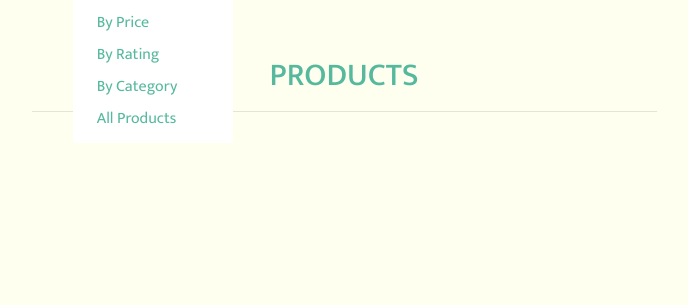
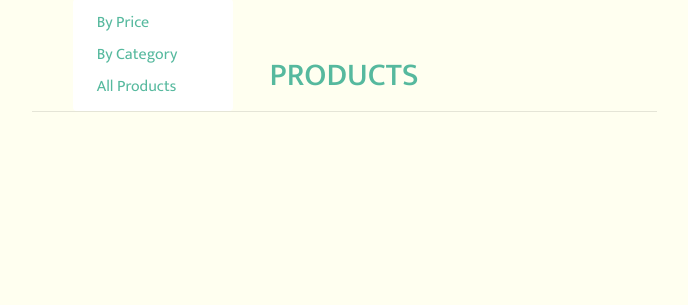
Before and after one commit to Allwrightben/natures-elixir, a Django app: page /products/ in a window 1280 px wide, after a click on "All Products". Shown: the part 123-428 px from the top of the page, without its empty margins (296-984 px from the left). Run offline with Django 5.2, Linux system fonts and the light colour scheme; data that the repository does not hold is empty; some libraries are stand-ins or nearby versions.

Commit message:
Complete nav links, Search and filter

```diff
--- a/products/views.py
+++ b/products/views.py
@@ -1,13 +1,57 @@
 from django.shortcuts import render, get_object_or_404, redirect, reverse
 from .models import Product, Vote
 from django.contrib import messages
+from django.db.models import Q
+from django.db.models.functions import Lower
 
-# Create your views here.
+from .models import Product, Category
 
 def all_products(request):
     """ A view to show all products, including sorting and search queries """
 
     products = Product.objects.all()
+    query = None
+    categories = None
+    sort = None
+    direction = None
+
+    if request.GET:
+        if 'sort' in request.GET:
+            sortkey = request.GET['sort']
+            sort = sortkey
+            if sortkey == 'name':
+                sortkey = 'lower_name'
+                products = products.annotate(lower_name=Lower('name'))
+            if sortkey == 'category':
+                sortkey = 'category__name'
+            if 'direction' in request.GET:
+                direction = request.GET['direction']
+                if direction == 'desc':
+                    sortkey = f'-{sortkey}'
+            products = products.order_by(sortkey)
+
+        if 'category' in request.GET:
+            categories = request.GET['category'].split(',')
+            products = products.filter(category__name__in=categories)
+            categories = Category.objects.filter(name__in=categories)
+
+        if 'q' in request.GET:
+            query = request.GET['q']
+            if not query:
+                messages.error(request, "You didn't enter any search criteria!")
+                return redirect(reverse('products'))
+
+            queries = Q(name__icontains=query) | Q(description__icontains=query)
+            products = products.filter(queries)
+
+    current_sorting = f'{sort}_{direction}'
+
+    context = {
+        'products': products,
+        'search_term': query,
+        'current_categories': categories,
+        'current_sorting': current_sorting,
+    }
 
     context = {
         'products': products,
--- a/templates/base.html
+++ b/templates/base.html
@@ -38,7 +38,7 @@
                 </a>
             </div>
             <div class="col-12 col-lg-4 my-auto py-1 py-lg-0">
-                <form method="GET" action="">
+                <form method="GET" action="{% url 'products' %}">
                     <div class="input-group w-100">
                         <input class="form-control border border-black searchbar text-green mr-1" type="text" name="q" placeholder="Search our products...">
                         <div class="input-group-append">
--- a/templates/includes/main-nav.html
+++ b/templates/includes/main-nav.html
@@ -5,9 +5,8 @@
                 All Products
             </a>
             <div class="dropdown-menu border-0" aria-labelledby="all-products-link">
-                <a href="" class="dropdown-item text-green">By Price</a>
-                <a href="" class="dropdown-item text-green">By Rating</a>
-                <a href="" class="dropdown-item text-green">By Category</a>
+                <a href="{% url 'products' %}?sort=price&direction=asc" class="dropdown-item text-green">By Price</a>
+                <a href="{% url 'products' %}?sort=category&direction=asc" class="dropdown-item text-green">By Category</a>
                 <a href="{% url 'products' %}" class="dropdown-item text-green">All Products</a>
             </div>
         </li>
@@ -17,26 +16,26 @@
                 CBD
             </a>
             <div class="dropdown-menu border-0" aria-labelledby="CBD-link">
-                <a href="" class="dropdown-item text-green">CBD Extracts</a>
-                <a href="" class="dropdown-item text-green">CBD Food</a>
-                <a href="" class="dropdown-item text-green">All CBD Products</a>
+                <a href="{% url 'products' %}?category=cbd_extracts" class="dropdown-item text-green">CBD Extracts</a>
+                <a href="{% url 'products' %}?category=cbd_food" class="dropdown-item text-green">CBD Food</a>
+                <a href="{% url 'products' %}?category=cbd_extracts,cbd_food" class="dropdown-item text-green">All CBD Products</a>
             </div>
         </li>
 
         <li class="nav-item">
-            <a class="logo-font font-weight-bold nav-link text-green mr-4" href="#" id="CBC-link">
+            <a class="logo-font font-weight-bold nav-link text-green mr-4" href="{% url 'products' %}?category=cbc" id="CBC-link">
                 CBC
             </a>
         </li>
 
         <li class="nav-item">
-            <a class="logo-font font-weight-bold nav-link text-green mr-4" href="#" id="CBG-link">
+            <a class="logo-font font-weight-bold nav-link text-green mr-4" href="{% url 'products' %}?category=cbg" id="CBG-link">
                 CBG
             </a>
         </li>
 
         <li class="nav-item">
-            <a class="logo-font font-weight-bold nav-link text-green mr-4" href="#" id="shilajit-link">
+            <a class="logo-font font-weight-bold nav-link text-green mr-4" href="{% url 'products' %}?category=shilajit" id="shilajit-link">
                 Shilajit
             </a>
         </li>
--- a/templates/includes/mobile-top-header.html
+++ b/templates/includes/mobile-top-header.html
@@ -6,7 +6,7 @@
         </div>
     </a>
     <div class="dropdown-menu border-0 w-100 p-3 rounded-0 my-0" aria-labelledby="mobile-search">
-        <form class="form" method="GET" action="">
+        <form class="form" method="GET" action="{% url 'products' %}">
             <div class="input-group w-100">
                 <input class="form-control border border-black rounded-0" type="text" name="q" placeholder="Search our site">
                 <div class="input-group-append">
```
